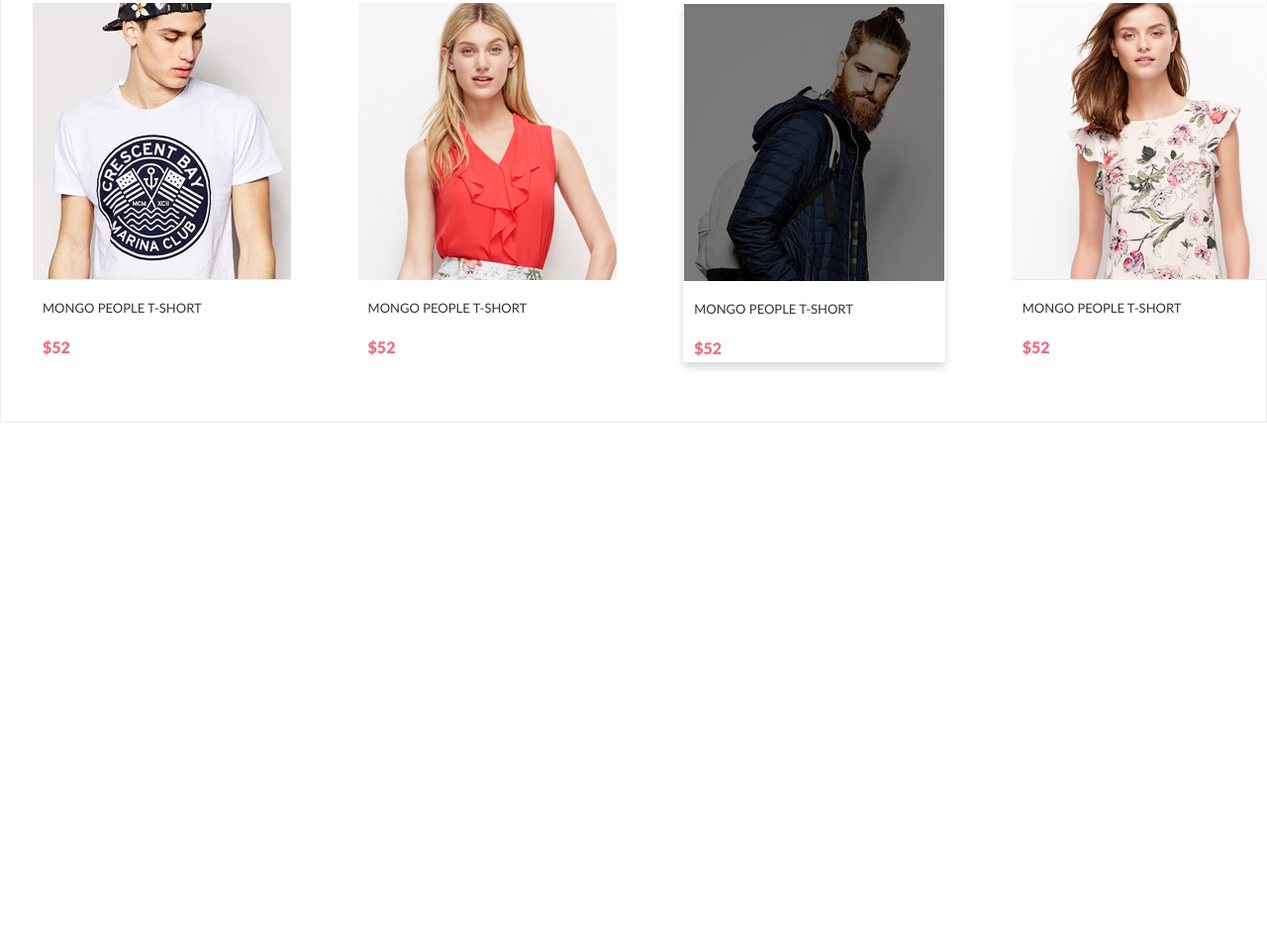
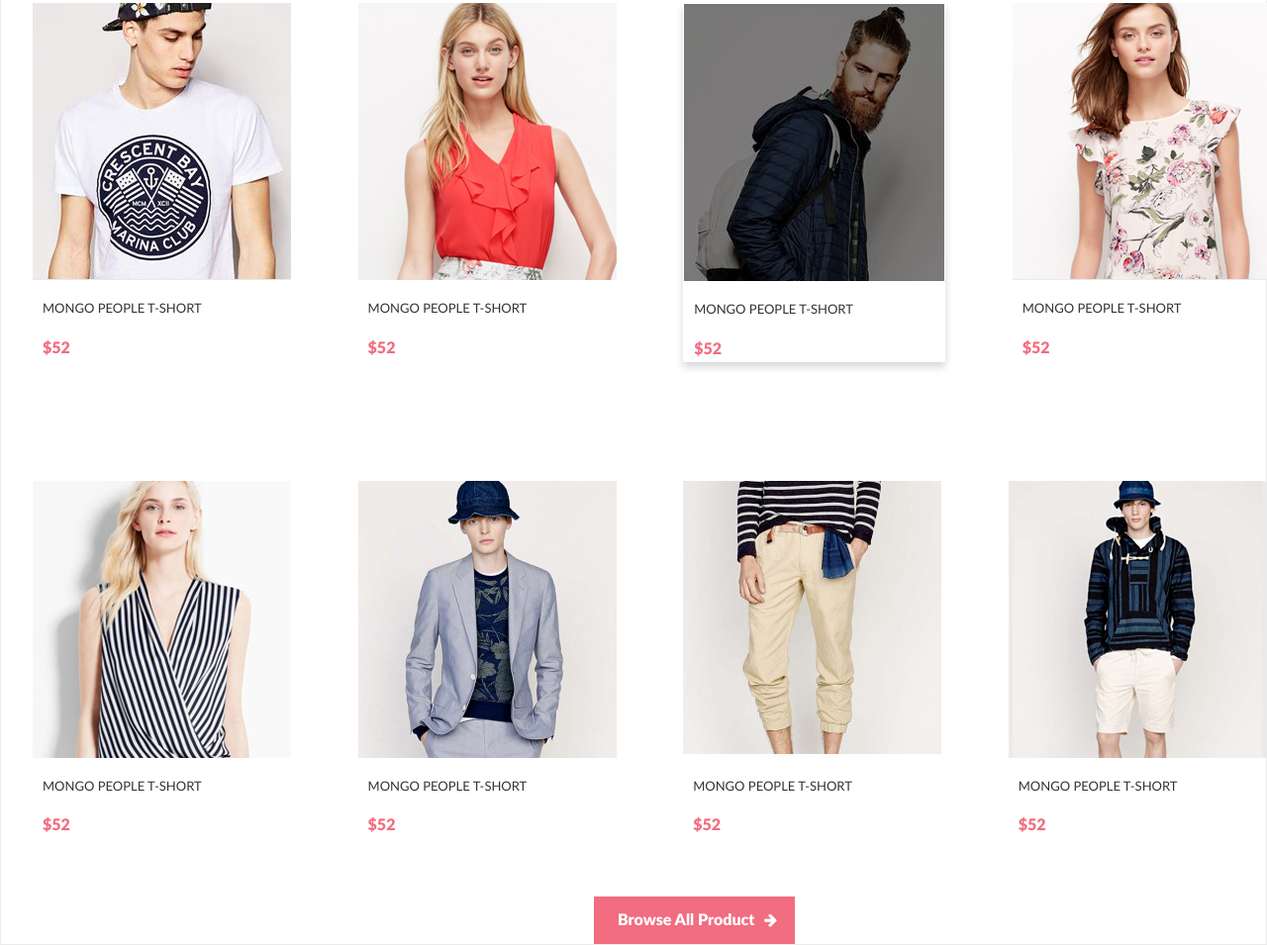
Before and after one commit to Crash2410/The-brand-site, a website: page app/index.html in a window 1280 px wide. Shown: the part 1987-2942 px from the top of the page at 99% size. Before the commit the page ends 2414 px from the top, so only its background shows below. Drawn offline with Linux system fonts and the light colour scheme; files whose address does not match are found by name.

Commit message:
Добавлена кнопка отображения все товаров.

```diff
--- a/app/index.html
+++ b/app/index.html
@@ -199,11 +199,44 @@
             </div>
           </div><!-- Item End -->
         </div><!-- Grid End -->
+        <div class="product"><!-- Item Start -->
+          <img src="img/item-25.png" alt="items image" class="product__item">
+          <div class="product__title">Mongo people t-short</div>
+           <div class="product__price_accent">
+              $52
+          </div>
+        </div><!-- Item End -->
+          <div class="product"><!-- Item Start -->
+            <img src="img/item-26.png" alt="items image" class="product__item">
+            <div class="product__title">Mongo people t-short</div>
+             <div class="product__price_accent">
+                $52
+            </div>
+          </div><!-- Item End -->
+          <div class="product"><!-- Item Start -->
+            <img src="img/item-27.png" alt="items image" class="product__item">
+            <div class="product__title">Mongo people t-short</div>
+             <div class="product__price_accent">
+                $52
+            </div>
+          </div><!-- Item End -->
+          <div class="product"><!-- Item Start -->
+            <img src="img/item-28.png" alt="items image" class="product__item">
+            <div class="product__title">Mongo people t-short</div>
+             <div class="product__price_accent">
+                $52
+            </div>
+          </div><!-- Item End -->
+          <div class="btn-product-browse">
+           <div class="btn-product-browse__text">Browse All Product</div>
+            <div class="btn-product-browse__arr">
+              <i class="fa fa-arrow-right" aria-hidden="true"></i>
+            </div>
+          </div>
+    </div><!-- End of products-content -->
+    <div class="container">
 
-
-
-    </div><!-- End of products-content -->
-
+    </div>
     <footer>
     </footer>
 </div>
--- a/app/sass/main.scss
+++ b/app/sass/main.scss
@@ -522,5 +522,29 @@ body {
 	}
 }
 
+.btn-product-browse {
+	background-color: $accent;
+	display: inline-block;
+	font-size: 16px;
+	font-weight: 700;
+	text-align: center;
+	padding: 12px 18px 12px 24px;
+	color: #fff;
+	margin-left: calc(50% - 106px);
+}
+
+.btn-product-browse__text {
+	display: inline-block;
+	padding-right: 6px;
+}
+
+.btn-product-browse__arr {
+	display: inline-block;
+}
+
+.fa-arrow-right {
+	font-size: 15px;
+	font-weight: 400;
+}
 
 @import "media"; // Всегда в конце
```
Also changed, not shown: app/css/main.min.css.
